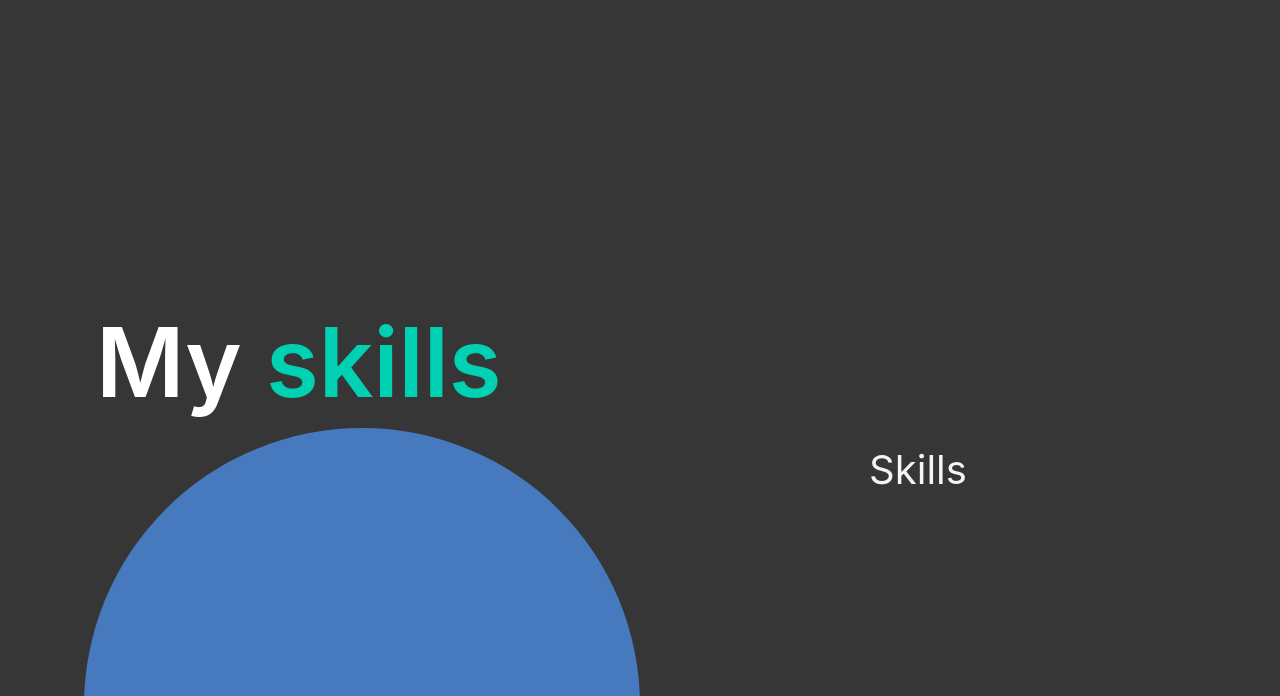
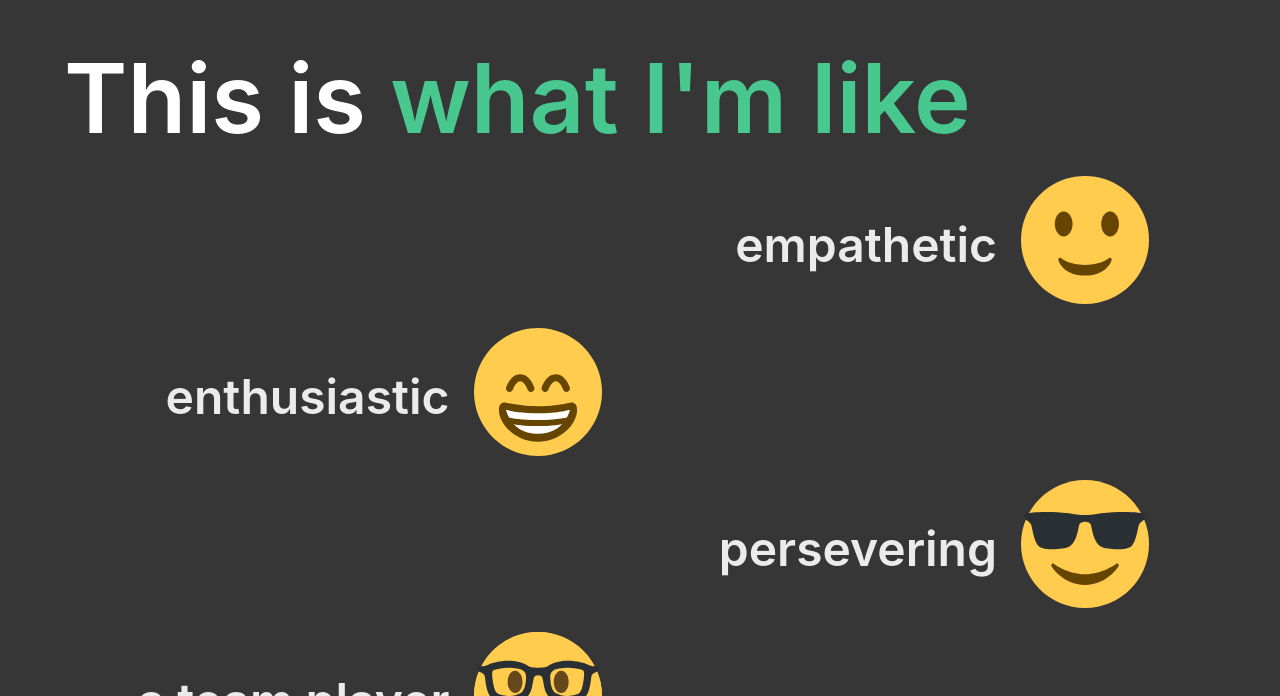
Before and after one commit to DMeechan/meechan-co, a Vue app: page / in a window 1280 px wide. Shown: the part 2324-3020 px from the top of the page. Built offline with nearby package versions, Linux system fonts and the light colour scheme.

Commit message:
Got a decent layout for attributes

```diff
--- a/src/App.vue
+++ b/src/App.vue
@@ -3,8 +3,8 @@
     <!-- <Navigation></Navigation> -->
     <Home></Home>
     <Who></Who>
-    <!-- <Attributes></Attributes> -->
     <Mission></Mission>
+    <Attributes></Attributes>
     <Skills></Skills>
     <Projects></Projects>
     <Timeline></Timeline>
--- a/src/pages/Attributes.vue
+++ b/src/pages/Attributes.vue
@@ -2,15 +2,21 @@
    <section id="attributes" class="hero is-small is-dark">
       <div class="hero-body">
         <div class="container">
-          <div class="columns is-vcentered" v-for="item in content" :key="item.name">
-              <div :class="titleAlignment(item.odd)" style="margin-top: 15px;">
+          <h1 class="title">
+              This is <span class="has-text-success">what I'm like</span>
+            </h1>
+          <div class="columns is-vcentered" v-for="item in content" :key="item.name" style="margin-left: -150px;">
+            <div v-if="item.odd === false" class="column is-5"></div>
+            <div class="column is-5 has-text-right" style="margin-top: 10px;">
+              <span class="subtitle has-text-weight-semibold">
                 {{ item.name }}
-              </div>
-              <div :class="emojiAlignment(item.odd)">
-                <figure class="image is-128x128">
-                  <img :src="item.image_url">
-                </figure>
-              </div>
+              </span>
+            </div>
+            <div class="column">
+              <figure class="image is-128x128">
+                <img :src="item.image_url">
+              </figure>
+            </div>
           </div>
         </div>
     </div>
@@ -27,12 +33,13 @@ export default {
   },
   methods: {
     titleAlignment(isOdd) {
-      const standardClasses = "column has-text-right subtitle has-text-weight-semibold ";
-      return isOdd === false ? standardClasses + "is-two-thirds" : standardClasses;
+      const standardClasses = "column subtitle has-text-weight-semibold ";
+      return isOdd === false ? standardClasses + "is-half has-text-right" : standardClasses;
     },
     emojiAlignment(isOdd) {
       const standardClasses = "column ";
-      return isOdd === false ? standardClasses : standardClasses + "is-two-thirds";
+      // return isOdd === false ? standardClasses : standardClasses + "is-two-thirds";
+      return standardClasses;
     },
   },
 };
--- a/src/pages/Mission.vue
+++ b/src/pages/Mission.vue
@@ -10,7 +10,7 @@
                     <h1 class="title is-h1">
                         My <span class="has-text-warning">mission</span>
                     </h1>
-                    <h2 class="subtitle has-text-grey-lighter">
+                    <h2 id="mission-statement" class="subtitle has-text-grey-lighter">
                         To <span class="has-text-warning has-text-weight-semibold">improve quality of life</span>
                         and <span class="has-text-warning has-text-weight-semibold">accelerate learning worldwide</span>
                         by innovating at the cross-section between technologies
--- a/src/pages/Skills.vue
+++ b/src/pages/Skills.vue
@@ -3,8 +3,8 @@
     <div class="hero-body">
       <div class="container">
 
-        <h1 class="title">
-          My <span class="has-text-primary">skills</span>
+        <h1 class="title has-text-right">
+          And <span class="has-text-primary">what I'm good at</span>
         </h1>
 
         <div class="columns is-centered">
```
Also changed, not shown: 1 other file (tests, documents, lock files or other folders).
